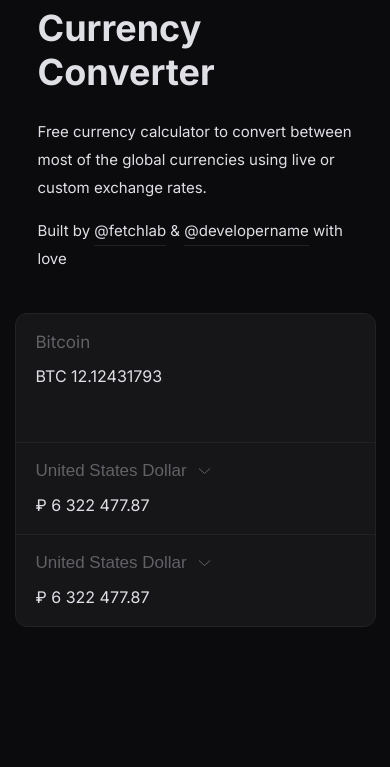
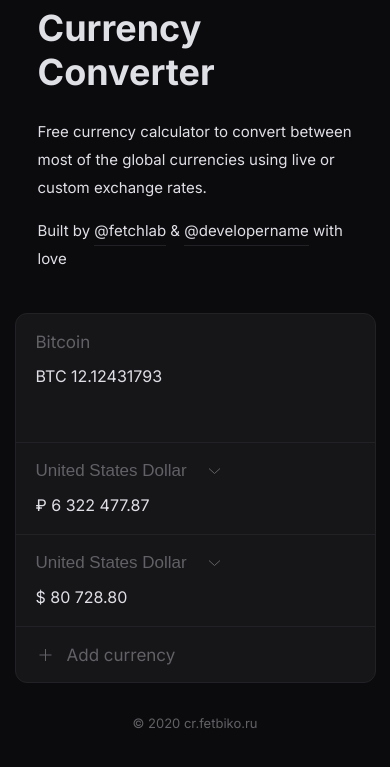
Before and after one commit to daniknewgarden/converter, a plain HTML site: page index.html in a window 390 px wide. Shown: the part 105-872 px from the top of the page. Before the commit the page ends 844 px from the top, so only its background shows below. Drawn offline with nearby package versions, Linux system fonts and the light colour scheme.

Commit message:
Ended mobile adaptation and started writing scripts

```diff
--- a/index.html
+++ b/index.html
@@ -343,14 +343,17 @@
                         <option value="/m/0fr4f">Zambian Kwacha</option>
                     </select>
                     <div class="result">
-                        ₽ 6 322 477.87
+                        $ 80 728.80
                     </div>
                 </form>
             </div>
-            <div class="add-currency">
-
-            </div>
+            <a class="add-currency">
+                <img src="images/plus-dark.svg" alt="add currency" class="plus-icon"> Add currency
+            </a>
         </main>
+        <footer class="footer">
+            <a href="#" class="footer-link">© 2020 cr.fetbiko.ru</a>
+        </footer>
     </div>
     <script src="http://code.jquery.com/jquery-3.4.1.js"></script>
     <script src="scripts/scripts.js"></script>
--- a/scripts/scripts.js
+++ b/scripts/scripts.js
@@ -29,3 +29,23 @@
     $("select.resizeselect").resizeselect();
 
 })(jQuery, window);
+
+window.addEventListener('DOMContentLoaded', (event) => {
+    const body = document.body;
+
+    function resizeSelect() {
+        let resizeSelect = document.querySelectorAll('.resizeselect'),
+            iconWidth = 30;
+
+        for (let i = 0; i < resizeSelect.length; i++) {
+            let width = resizeSelect[i].value,
+                length = width.length;
+            window.status = width;
+
+            resizeSelect[i].style.width = length*20 + iconWidth + 'px';
+        }
+    }
+
+    resizeSelect();
+
+});
--- a/scss/style.scss
+++ b/scss/style.scss
@@ -91,4 +91,28 @@ a {
                 margin-top: 12px;
             }
     }
+    .add-currency {
+        display: flex;
+        align-items: center;
+        height: 56px;
+        border-top: 1px solid #222226;
+        padding: 0 23px;
+        font-size: 17px;
+        line-height: 24px;
+        color: #616166;
+            .plus-icon {
+                margin-right: 15px;
+            }
+    }
 }
+.footer {
+    height: 80px;
+    display: flex;
+    justify-content: center;
+    align-items: center;
+        .footer-link {
+            font-size: 13px;
+            line-height: 24px;
+            color: #616166;
+        }
+}
```
Also changed, not shown: css/style.css, images/plus-dark.svg (added).
